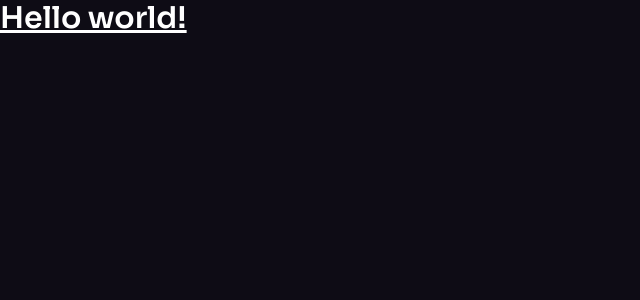
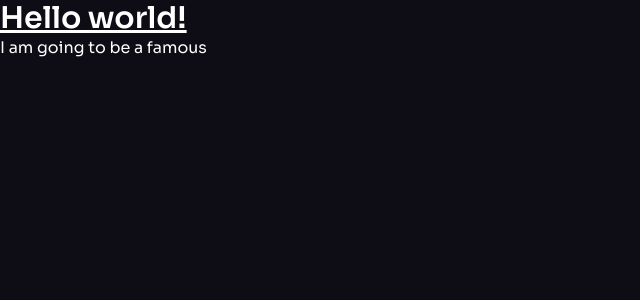
Before and after one commit to Shivammishra03/brainwave-website, a React (Vite) app: page / in a window 1280 px wide. Shown: the top 300 px of the page, without its empty margins (0-640 px from the left). Built offline with nearby package versions, Linux system fonts and the light colour scheme.

Commit message:
"Added a new div element and wrapped existing h1 element in a fragment"

```diff
--- a/src/App.jsx
+++ b/src/App.jsx
@@ -1,8 +1,13 @@
 function App() {
   return (
-    <h1 className="text-3xl font-bold underline">
-      Hello world!
-    </h1>
+    <>
+      <h1 className="text-3xl font-bold underline">
+        Hello world!
+      </h1>
+      <div>
+        I am going to be a famous
+      </div>
+    </>
   )
 }
 
```
